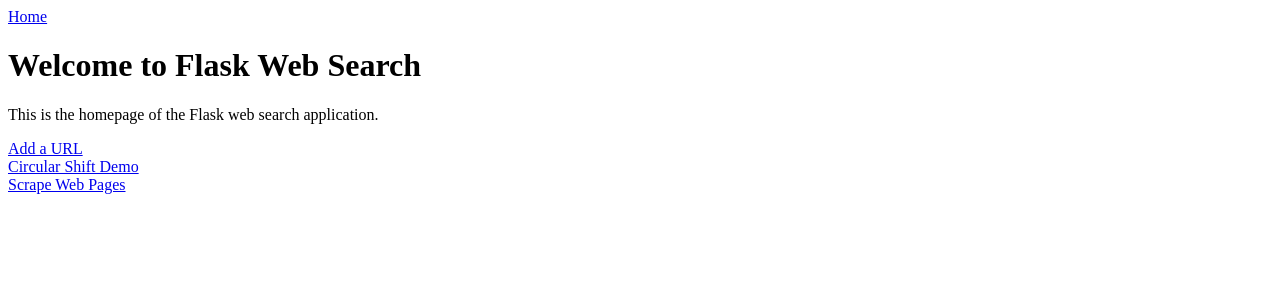
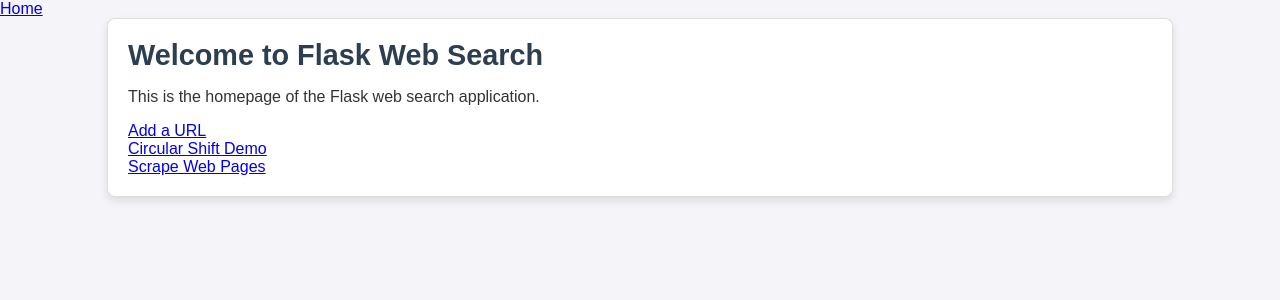
Before and after one commit to SE6362DreamTeam/GoodProject, a Flask app: page / in a window 1280 px wide. Shown: the top 300 px of the page. Run offline with Flask 3, Linux system fonts and the light colour scheme.

Commit message:
Added Stylesheet to all pages
Stylesheet has been added to all pages, and the homepage now has the fun box that looks really sharp

```diff
--- a/app/templates/index.html
+++ b/app/templates/index.html
@@ -3,7 +3,7 @@
 {% block title %}Home Page{% endblock %}
 
 {% block content %}
-<div class="container">
+<div class="container output-box">
     <h1>Welcome to Flask Web Search</h1>
     <p>This is the homepage of the Flask web search application.</p>
 
--- a/app/templates/layout.html
+++ b/app/templates/layout.html
@@ -2,6 +2,7 @@
 <html lang="en">
 <head>
     <meta charset="UTF-8">
+    <link rel="stylesheet" type="text/css" href="{{ url_for('static', filename='styles.css') }}">
     <title>{% block title %}Flask App{% endblock %}</title>
 </head>
 <body>
```
